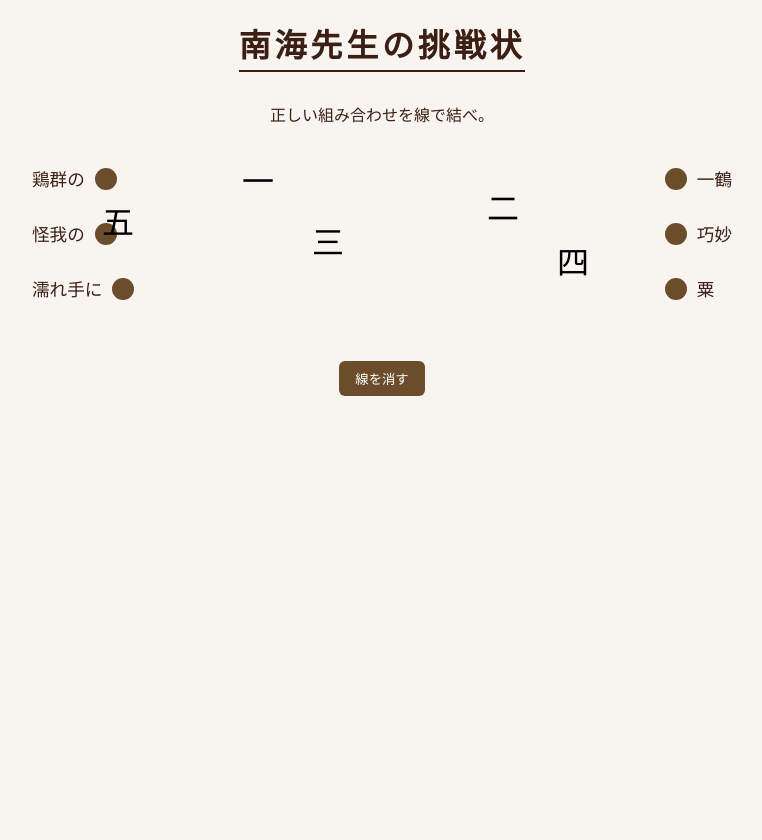
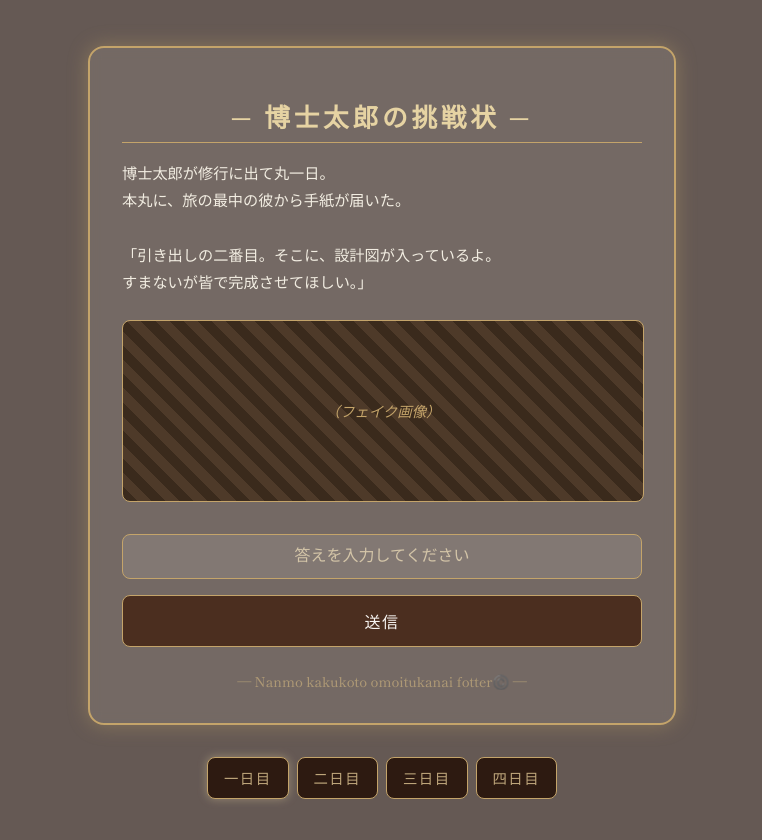
Before and after one commit to MMMMMiki/my-website, a plain HTML site: page index.html in a window 1280 px wide. Shown: the whole page, without its empty margins (258-1020 px from the left). Before the commit the page ends 800 px from the top, so only its background shows below. Drawn offline with Linux system fonts and the light colour scheme.

Commit message:
Update index.html

```diff
--- a/index.html
+++ b/index.html
@@ -3,248 +3,256 @@
 <head>
   <meta charset="UTF-8" />
   <meta name="viewport" content="width=device-width, initial-scale=1.0" />
-<title>南海先生の挑戦状</title>
-
+  <title>博士太郎の挑戦状 - 灯台本丸カオスミステリー</title>
+  <link href="https://fonts.googleapis.com/css2?family=Shippori+Mincho:wght@500&display=swap" rel="stylesheet">
   <style>
-  :root {
-    --brown-dark: #3b1e14;
-    --brown: #6b4c2b;
-    --paper: #f8f5f0;
+    body {
+      margin: 0;
+      font-family: "Shippori Mincho", serif;
+      background-color: #655954;
+      color: #080054;
+      min-height: 100vh;
+      display: flex;
+      flex-direction: column;
+      align-items: center;
+      justify-content: center;
+      padding: 2rem 1rem;
     }
 
-  body {
-    font-family: "游明朝", "Yu Mincho", "Hiragino Mincho ProN", "Noto Serif JP", serif;
-    background: var(--paper);
-    color: var(--brown-dark);
-    margin: 0;
-    padding: 20px;
+    .container {
+      background: rgba(250, 247, 240, 0.1);
+      border: 2px solid #c4a46a;
+      border-radius: 1rem;
+      padding: 2rem;
+      max-width: 520px;
+      width: 100%;
+      box-shadow: 0 0 20px rgba(196, 164, 106, 0.4);
+      text-align: center;
+      backdrop-filter: blur(6px);
+    }
+
+    h1 {
+      font-size: 1.6rem;
+      color: #e6d3a3;
+      margin-bottom: 1rem;
+      letter-spacing: 0.15em;
+      border-bottom: 1px solid #c4a46a;
+      padding-bottom: 0.5rem;
+    }
+
+    .intro-story {
+      font-size: 0.95rem;
+      color: #f2ede2;
+      line-height: 1.8;
+      margin-bottom: 1.5rem;
+      text-align: left;
+    }
+
+    .story {
+      font-size: 0.95rem;
+      color: #f2ede2;
+      line-height: 1.8;
+      margin-bottom: 1.5rem;
+      text-align: left;
+      opacity: 0;               /* ←最初は透明 */
+      transition: opacity 1s ease;
+    }
+
+    .story.show {
+       opacity: 1;               /* ←表示状態 */
+    }
+
+    .image-fake {
+      width: 100%;
+      height: 180px;
+      background: repeating-linear-gradient(
+        45deg,
+        #3a2a1c,
+        #3a2a1c 10px,
+        #4e3a29 10px,
+        #4e3a29 20px
+      );
+      border: 1px solid #c4a46a;
+      border-radius: 0.5rem;
+      margin-bottom: 2rem;
+      display: flex;
+      align-items: center;
+      justify-content: center;
+      color: #c4a46a;
+      font-size: 0.9rem;
+      font-style: italic;
+    }
+
+    form {
+      display: flex;
+      flex-direction: column;
+      gap: 1rem;
+    }
+
+    input[type="text"] {
+      padding: 0.8rem;
+      border: 1px solid #c4a46a;
+      border-radius: 0.5rem;
+      background-color: rgba(255,255,255,0.1);
+      color: #f8f5f2;
+      font-size: 1rem;
       text-align: center;
     }
 
-  /* タイトル演出 */
-  .title-wrap {
-    display: inline-block;
-    position: relative;
-    margin-bottom: 10px;
-    overflow: hidden;
-  }
-  .title-line {
-    position: absolute;
-    bottom: 0;
-    left: 0;
-    height: 2px;
-    width: 0%;
-    background: var(--brown-dark);
-    animation: lineGrow 1s ease forwards;
-  }
-  @keyframes lineGrow { to { width: 100%; } }
-  h1 {
-    font-size: 2rem;
-    margin: 0 0 6px;
-    letter-spacing: 0.12em;
-    color: var(--brown-dark);
-    opacity: 0;
-    transform: translateY(6px);
-    animation: fadeIn 1s ease forwards;
-    animation-delay: 1s;
-  }
-  @keyframes fadeIn { to { opacity: 1; transform: translateY(0);} }
-
-  /* ゲーム本体 */
-  #container {
-    position: relative;
-    width: 90%;
-    max-width: 700px;
-    margin: 40px auto;
-    display: flex;
-    justify-content: space-between;
+    input[type="text"]::placeholder {
+      color: #d4c5a8;
     }
 
-  .column {
-    display: flex;
-    flex-direction: column;
-    gap: 30px;
+    input[type="text"]:focus {
+      outline: none;
+      border-color: #e6d3a3;
+      background-color: rgba(255,255,255,0.15);
     }
 
-  .item {
-    display: flex;
-    align-items: center;
-    gap: 10px;
+    button {
+      padding: 0.8rem;
+      font-size: 1rem;
+      border: 1px solid #c4a46a;
+      border-radius: 0.5rem;
+      background-color: #4b2e1f;
+      color: #f8f5f2;
+      cursor: pointer;
+      letter-spacing: 0.1em;
+      transition: all 0.2s ease;
+      font-family: "Shippori Mincho", serif;
     }
 
-  .dot {
-    width: 22px;
-    height: 22px;
-    background: var(--brown);
-    border-radius: 50%;
-    cursor: pointer;
-    flex: 0 0 auto;
+    button:hover {
+      background-color: #7a5236;
     }
 
-  .label {
+    .result {
+      margin-top: 1.5rem;
       font-size: 1.1rem;
-    color: var(--brown-dark);
+      color: #e6d3a3;
+      font-weight: bold;
     }
 
-  svg#lineLayer {
-    position: absolute;
-    top: 0;
-    left: 0;
-    width: 100%;
-    height: 100%;
-    overflow: visible;
-    pointer-events: none;
+    .footer {
+      margin-top: 1.5rem;
+      font-size: 0.85rem;
+      color: #bda57a;
+      opacity: 0.8;
     }
 
-  /* 背景文字 */
-  .background-text {
-    position: absolute;
-    top: 0;
-    left: 0;
-    width: 100%;
-    height: 100%;
-    pointer-events: none;
-    font-size: 2rem;
-    color: rgba(255,255,255,0.85);
-    z-index: 0;
+    .day-buttons {
+      margin-top: 2rem;
+      margin-bottom: 1.2rem;
+      display: flex;
+      gap: 0.5rem;
+      justify-content: center;
+      flex-wrap: wrap;
     }
 
-  #clearBtn {
-    background: var(--brown);
-    color: white;
-    border: none;
-    border-radius: 6px;
-    padding: 8px 16px;
-    margin-top: 20px;
-    cursor: pointer;
+    .day-buttons button {
+      font-size: 0.9rem;
+      padding: 0.6rem 1rem;
+      border-radius: 0.5rem;
+      border: 1px solid #c4a46a;
+      background-color: #2d1a11;
+      color: #bda57a;
+      transition: all 0.2s;
+      font-family: "Shippori Mincho", serif;
     }
-  #clearBtn:hover {
-    background: var(--brown-dark);
+
+    .day-buttons button:hover {
+      background-color: #7a5236;
+      color: #f8f5f2;
     }
+
+    .active-day {
+        background-color: #4b2e1f; /* ← 現在のページ（明るめ） */
+        color: #e6d3a3;
+        box-shadow: 0 0 10px rgba(230, 211, 163, 0.4);
+    }
+
+    .small-message {
+      font-size: 0.8rem;
+      color: #d4c5a8;
+      margin-top: 0.5rem;
+    }
+
   </style>
 </head>
 <body>
+  <div class="container">
 
-<div class="title-wrap">
-  <div class="title-line"></div>
-  <h1>南海先生の挑戦状</h1>
-</div>
-<p>正しい組み合わせを線で結べ。</p>
+    <h1>─ 博士太郎の挑戦状 ─</h1>
 
-<div id="container">
-  <!-- 左側 -->
-  <div class="column left">
-    <div class="item"><div class="label">鶏群の</div><div class="dot" data-side="left" data-id="0"></div></div>
-    <div class="item"><div class="label">怪我の</div><div class="dot" data-side="left" data-id="1"></div></div>
-    <div class="item"><div class="label">濡れ手に</div><div class="dot" data-side="left" data-id="2"></div></div>
+    <div class="intro-story">
+      博士太郎が修行に出て丸一日。<br>
+      本丸に、旅の最中の彼から手紙が届いた。<br><br>
+      「引き出しの二番目。そこに、設計図が入っているよ。<br>
+      すまないが皆で完成させてほしい。」
     </div>
 
-  <!-- SVGレイヤー -->
-  <svg id="lineLayer" xmlns="http://www.w3.org/2000/svg">
-    <text x="30%" y="20%" class="background-text">一</text>
-    <text x="65%" y="40%" class="background-text">二</text>
-    <text x="40%" y="65%" class="background-text">三</text>
-    <text x="75%" y="80%" class="background-text">四</text>
-    <text x="10%" y="50%" class="background-text">五</text>
-  </svg>
+    <div class="image-fake">（フェイク画像）</div>
 
-  <!-- 右側 -->
-  <div class="column right">
-    <div class="item"><div class="dot" data-side="right" data-id="0"></div><div class="label">一鶴</div></div>
-    <div class="item"><div class="dot" data-side="right" data-id="1"></div><div class="label">巧妙</div></div>
-    <div class="item"><div class="dot" data-side="right" data-id="2"></div><div class="label">粟</div></div>
-  </div>
+    <form id="answer-form">
+      <input id="answer" type="text" placeholder="答えを入力してください" required />
+      <button type="submit">送信</button>
+    </form>
+
+    <div id="result" class="result"></div>
+    <div id="story" class="story" style="display: none;"></div>  <!-- ←これを確認 -->
+    <div id="small-message" class="small-message"></div>
+
+    <div id="small-message" class="small-message"></div>
+
+    <div class="footer">— Nanmo kakukoto omoitukanai fotter©️ —</div>
   </div>
 
-<button id="clearBtn">線を消す</button>
+    <div class="day-buttons">
+    <button class="day-btn active-day">一日目</button>
+    <button class="day-btn" onclick="location.href='day2.html'">二日目</button>
+    <button class="day-btn" id="day3-btn">三日目</button>
+    <button class="day-btn" id="day4-btn">四日目</button>
+  </div>
 
   <script>
-const svg = document.getElementById("lineLayer");
-let startDot = null;
-let tempLine = null;
-let isDrawing = false;
+    // 解答チェック
+    document.getElementById("answer-form").addEventListener("submit", function(event) {
+      event.preventDefault();
+      const input = document.getElementById("answer").value.trim();
+      const result = document.getElementById("result");
 
-document.querySelectorAll(".dot").forEach(dot => {
-  dot.addEventListener("mousedown", startDraw);
-  dot.addEventListener("touchstart", e => startDraw(e.touches[0]), { passive:false });
+      if (input === "そうち" || input === "装置") {
+        result.textContent = "解読成功";
+        result.style.color = "#e6d3a3";
+
+        story.innerHTML = `
+      <p>あなたは博士太郎の設計図を読み解いた。</p>
+      錆びた装置がかすかに唸り、内部の歯車が噛み合う。<br>
+      ──これは、次なる挑戦への扉である。<br><br>
+    `;
+
+      // 表示をリセットしてからフェードイン
+      story.style.display = "block";
+      setTimeout(() => story.classList.add("show"), 50);
+
+    story.style.display = "block";
+
+      } else {
+        result.textContent = "……違うようだ。";
+        result.style.color = "#c77";
+      }
     });
 
-document.addEventListener("mousemove", drawMove);
-document.addEventListener("touchmove", e => drawMove(e.touches[0]), { passive:false });
-document.addEventListener("mouseup", endDraw);
-document.addEventListener("touchend", endDraw);
+    // 三・四日目メッセージ表示
+    const message = document.getElementById("small-message");
 
-function startDraw(e) {
-  e.preventDefault();
-  startDot = e.target;
-  const start = getDotCenter(startDot);
-  tempLine = createLine(start.x, start.y, start.x, start.y);
-  svg.appendChild(tempLine);
-  isDrawing = true;
-}
+    document.getElementById("day3-btn").addEventListener("click", () => {
+      message.textContent = "三日目は実装をお待ちください。";
+    });
 
-function drawMove(e) {
-  if (!isDrawing || !tempLine) return;
-  const pt = getPointerPos(e);
-  tempLine.setAttribute("x2", pt.x);
-  tempLine.setAttribute("y2", pt.y);
-}
-
-function endDraw(e) {
-  if (!isDrawing || !tempLine) return;
-  const elem = document.elementFromPoint(e.clientX, e.clientY);
-  if (elem && elem.classList.contains("dot") &&
-      elem !== startDot &&
-      startDot.dataset.side !== elem.dataset.side) {
-    const s = getDotCenter(startDot);
-    const t = getDotCenter(elem);
-    tempLine.setAttribute("x1", s.x);
-    tempLine.setAttribute("y1", s.y);
-    tempLine.setAttribute("x2", t.x);
-    tempLine.setAttribute("y2", t.y);
-    tempLine.setAttribute("stroke", "#6b4c2b");
-  } else {
-    tempLine.remove();
-  }
-  tempLine = null;
-  startDot = null;
-  isDrawing = false;
-}
-
-function createLine(x1, y1, x2, y2) {
-  const line = document.createElementNS("http://www.w3.org/2000/svg", "line");
-  line.setAttribute("x1", x1);
-  line.setAttribute("y1", y1);
-  line.setAttribute("x2", x2);
-  line.setAttribute("y2", y2);
-  line.setAttribute("stroke", "#6b4c2b");
-  line.setAttribute("stroke-width", "4");
-  line.setAttribute("stroke-linecap", "round");
-  line.style.pointerEvents = "none";
-  return line;
-}
-
-function getDotCenter(dot) {
-  const d = dot.getBoundingClientRect();
-  const s = svg.getBoundingClientRect();
-  return {
-    x: d.left + d.width / 2 - s.left,
-    y: d.top + d.height / 2 - s.top
-  };
-}
-
-function getPointerPos(e) {
-  const s = svg.getBoundingClientRect();
-  return {
-    x: e.clientX - s.left,
-    y: e.clientY - s.top
-  };
-}
-
-document.getElementById("clearBtn").addEventListener("click", () => {
-  [...svg.querySelectorAll("line")].forEach(l => l.remove());
+    document.getElementById("day4-btn").addEventListener("click", () => {
+      message.textContent = "最終日は実装をお待ちください。";
     });
   </script>
-
 </body>
 </html>
```
Lines whose indentation alone changed are shown as unchanged.
